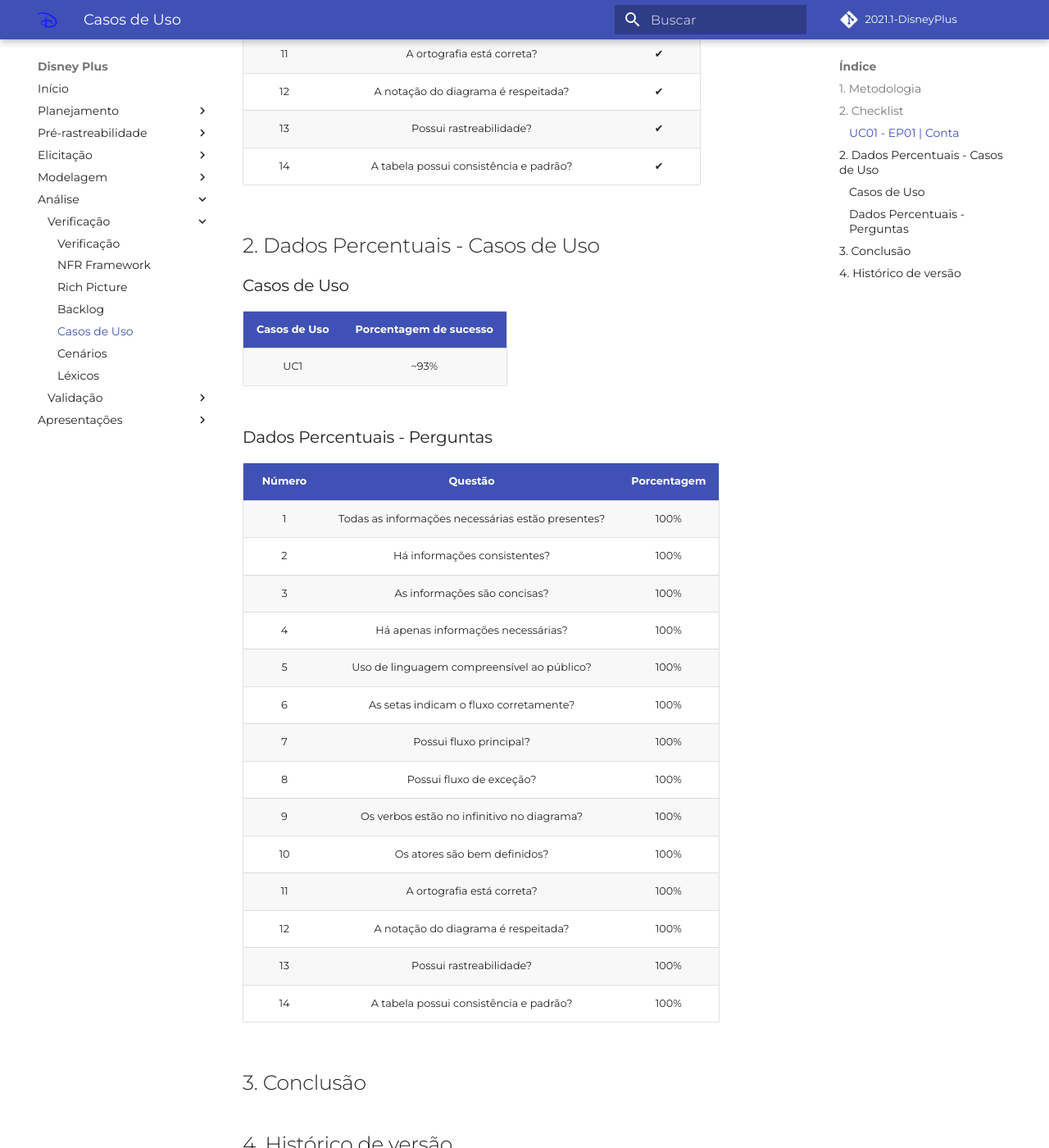
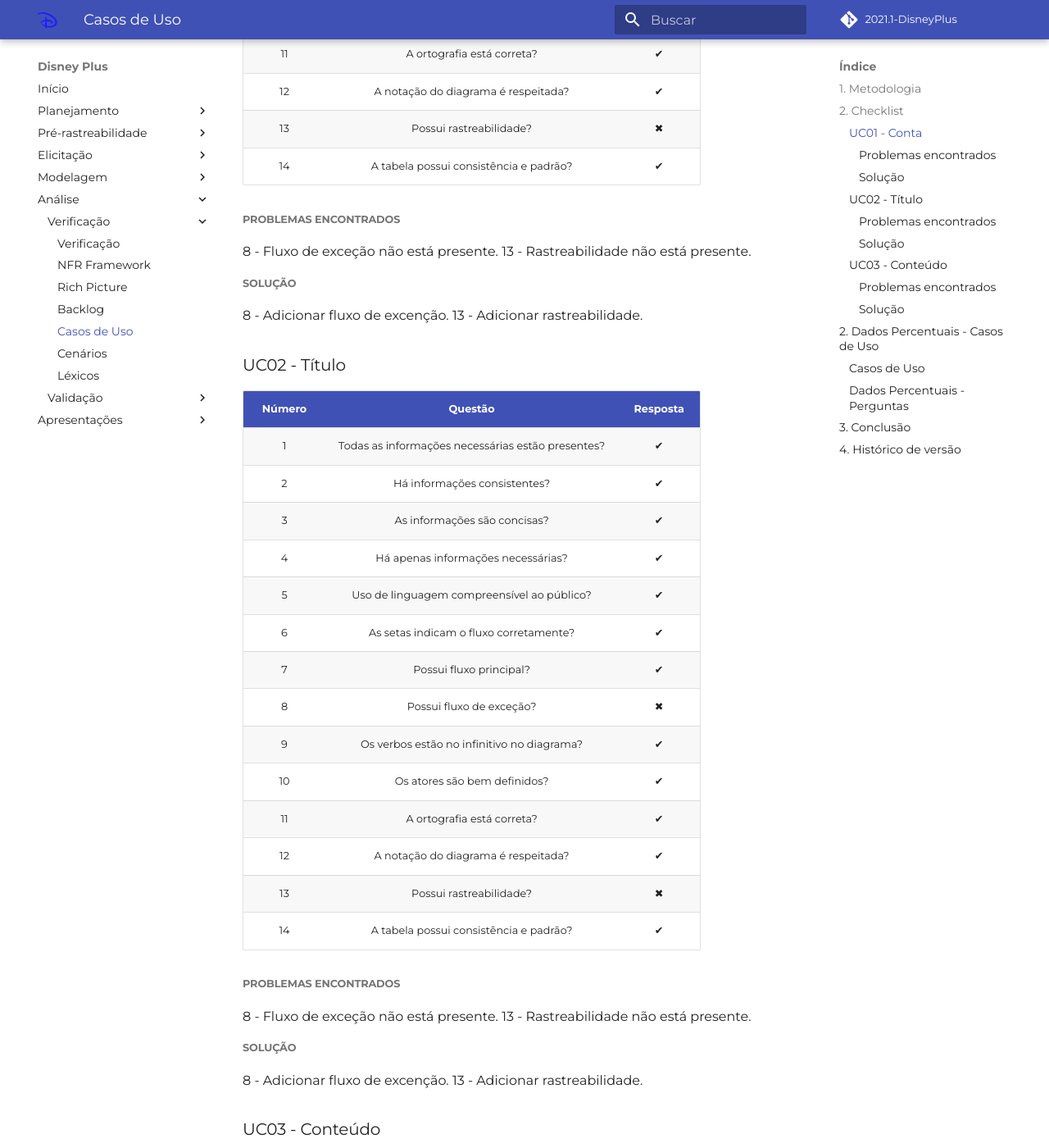
Before and after one commit to Requisitos-de-Software/2021.1-DisneyPlus, an MkDocs documentation site: the page built from docs/analise/verificacao/casos_de_uso.md, in a window 1280 px wide and 1400 px high, scrolled down 927 px. Shown: the whole window at 82% size. Built offline with MkDocs 1.6.1 and Material for MkDocs 9.7.7, drawn with Linux system fonts in a browser that asks for light colours; some web fonts are replaced; comment, search, counter and statistics services are not loaded; some of the changed text lies outside the part shown.

Commit message:
feat: adds solution to use case verification

```diff
--- a/docs/analise/verificacao/casos_de_uso.md
+++ b/docs/analise/verificacao/casos_de_uso.md
@@ -4,7 +4,7 @@
 
 ## 2. Checklist
 
-### UC01 - EP01 | Conta
+### UC01 - Conta
 
 | Número |                      Questão                      | Resposta |
 | :----: | :-----------------------------------------------: | :------: |
@@ -15,21 +15,81 @@
 |   5    |    Uso de linguagem compreensível ao público?     |    ✔     |
 |   6    |      As setas indicam o fluxo corretamente?       |    ✔     |
 |   7    |              Possui fluxo principal?              |    ✔     |
-|   8    |             Possui fluxo de exceção?              |    ✔     |
+|   8    |             Possui fluxo de exceção?              |    ✖     |
 |   9    |    Os verbos estão no infinitivo no diagrama?     |    ✔     |
 |   10   |           Os atores são bem definidos?            |    ✔     |
 |   11   |            A ortografia está correta?             |    ✔     |
 |   12   |        A notação do diagrama é respeitada?        |    ✔     |
-|   13   |              Possui rastreabilidade?              |    ✔     |
+|   13   |              Possui rastreabilidade?              |    ✖     |
 |   14   |      A tabela possui consistência e padrão?       |    ✔     |
 
-<!-- ##### Problemas encontrados
+##### Problemas encontrados
 
--1 - Nenhum erro foi detectado.
+8 - Fluxo de exceção não está presente.
+13 - Rastreabilidade não está presente.
 
 ##### Solução
 
--1 - Nenhum erro foi detectado. -->
+8 - Adicionar fluxo de excenção.
+13 - Adicionar rastreabilidade.
+
+### UC02 - Título
+
+| Número |                      Questão                      | Resposta |
+| :----: | :-----------------------------------------------: | :------: |
+|   1    | Todas as informações necessárias estão presentes? |    ✔     |
+|   2    |           Há informações consistentes?            |    ✔     |
+|   3    |           As informações são concisas?            |    ✔     |
+|   4    |        Há apenas informações necessárias?         |    ✔     |
+|   5    |    Uso de linguagem compreensível ao público?     |    ✔     |
+|   6    |      As setas indicam o fluxo corretamente?       |    ✔     |
+|   7    |              Possui fluxo principal?              |    ✔     |
+|   8    |             Possui fluxo de exceção?              |    ✖     |
+|   9    |    Os verbos estão no infinitivo no diagrama?     |    ✔     |
+|   10   |           Os atores são bem definidos?            |    ✔     |
+|   11   |            A ortografia está correta?             |    ✔     |
+|   12   |        A notação do diagrama é respeitada?        |    ✔     |
+|   13   |              Possui rastreabilidade?              |    ✖     |
+|   14   |      A tabela possui consistência e padrão?       |    ✔     |
+
+##### Problemas encontrados
+
+8 - Fluxo de exceção não está presente.
+13 - Rastreabilidade não está presente.
+
+##### Solução
+
+8 - Adicionar fluxo de excenção.
+13 - Adicionar rastreabilidade.
+
+### UC03 - Conteúdo
+
+| Número |                      Questão                      | Resposta |
+| :----: | :-----------------------------------------------: | :------: |
+|   1    | Todas as informações necessárias estão presentes? |    ✔     |
+|   2    |           Há informações consistentes?            |    ✔     |
+|   3    |           As informações são concisas?            |    ✔     |
+|   4    |        Há apenas informações necessárias?         |    ✔     |
+|   5    |    Uso de linguagem compreensível ao público?     |    ✔     |
+|   6    |      As setas indicam o fluxo corretamente?       |    ✔     |
+|   7    |              Possui fluxo principal?              |    ✔     |
+|   8    |             Possui fluxo de exceção?              |    ✖     |
+|   9    |    Os verbos estão no infinitivo no diagrama?     |    ✔     |
+|   10   |           Os atores são bem definidos?            |    ✔     |
+|   11   |            A ortografia está correta?             |    ✔     |
+|   12   |        A notação do diagrama é respeitada?        |    ✔     |
+|   13   |              Possui rastreabilidade?              |    ✖     |
+|   14   |      A tabela possui consistência e padrão?       |    ✔     |
+
+##### Problemas encontrados
+
+8 - Fluxo de exceção não está presente.
+13 - Rastreabilidade não está presente.
+
+##### Solução
+
+8 - Adicionar fluxo de excenção.
+13 - Adicionar rastreabilidade.
 
 ## 2. Dados Percentuais - Casos de Uso
 
@@ -37,7 +97,9 @@
 
 | Casos de Uso | Porcentagem de sucesso |
 | :----------: | :--------------------: |
-|     UC1      |          ~93%          |
+|     UC1      |          ~86%          |
+|     UC2      |          ~86%          |
+|     UC3      |          ~86%          |
 
 ### Dados Percentuais - Perguntas
 
@@ -50,20 +112,21 @@
 |   5    | Uso de linguagem compreensível ao público?        |    100%     |
 |   6    | As setas indicam o fluxo corretamente?            |    100%     |
 |   7    | Possui fluxo principal?                           |    100%     |
-|   8    | Possui fluxo de exceção?                          |    100%     |
+|   8    | Possui fluxo de exceção?                          |     0%      |
 |   9    | Os verbos estão no infinitivo no diagrama?        |    100%     |
 |   10   | Os atores são bem definidos?                      |    100%     |
 |   11   | A ortografia está correta?                        |    100%     |
 |   12   | A notação do diagrama é respeitada?               |    100%     |
-|   13   | Possui rastreabilidade?                           |    100%     |
+|   13   | Possui rastreabilidade?                           |     0%      |
 |   14   | A tabela possui consistência e padrão?            |    100%     |
 
 ## 3. Conclusão
 
-<!-- Conclusão -->
+Através da verificação dos casos de uso foi possível perceber falhas durante o desenvolvimento das especificações de caso de uso.
 
 ## 4. Histórico de versão
 
 | Versão | Data       | Descrição                                           | Autor        |
 | ------ | ---------- | --------------------------------------------------- | ------------ |
 | 0.1    | 18/09/2021 | Criação do documento de verificação de Casos de Uso | Paulo Victor |
+| 0.2    | 21/09/2021 | Adição de problemas encontrados e soluções          | Paulo Victor |
```
